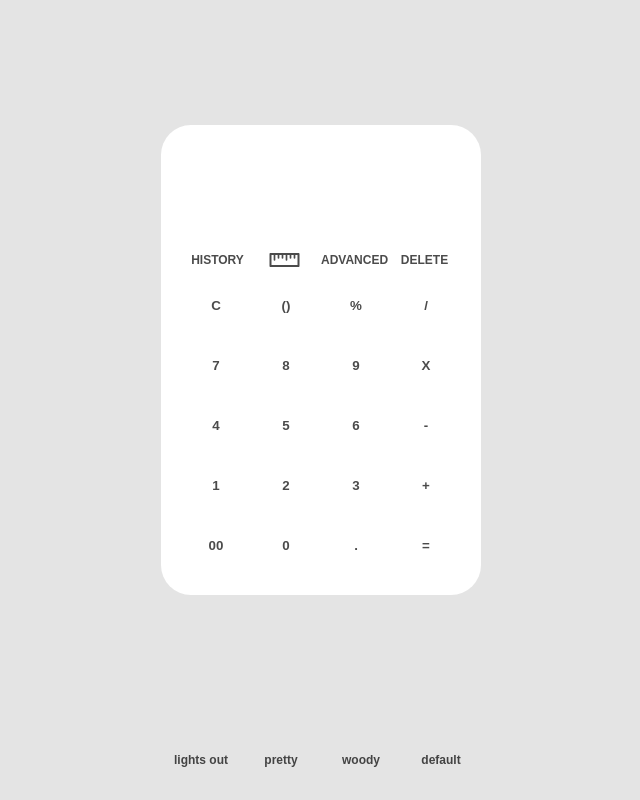
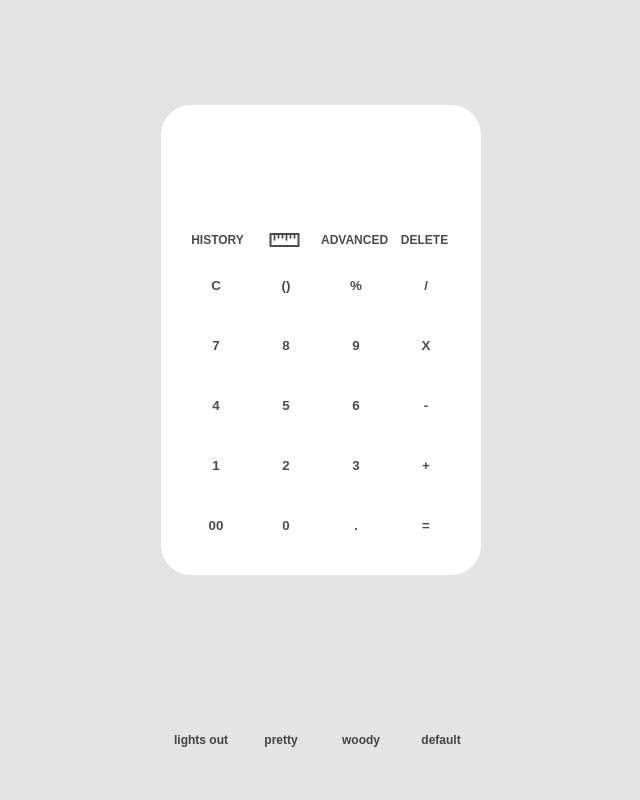
Before and after one commit to offmolly/Calculator, a React (Create React App) app: page / in a window 1280 px wide. Shown: the whole page, without its empty margins (319-959 px from the left). Built offline with nearby package versions, Linux system fonts and the light colour scheme.

Commit message:
changed css settings

```diff
--- a/src/App.css
+++ b/src/App.css
@@ -12,7 +12,7 @@
 .container{
     margin: 0 auto;
     width: 100%;
-    height: 90vh;
+    height: 85vh;
     display: flex;
     align-items: center;
     justify-content: center;
@@ -142,7 +142,7 @@
 }
 .footer{
    display:flex;
-   height: 10vh;
+   height: 15vh;
    align-items: center;
     justify-content:center;
     background-color: var(--primary-color);;
```
